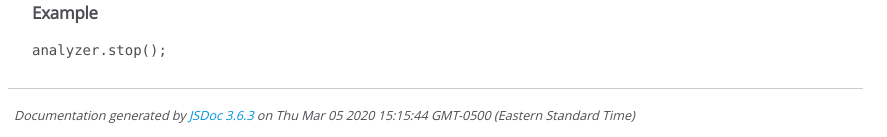
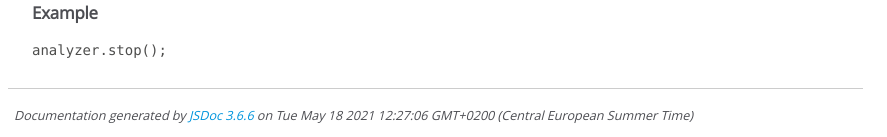
Before and after one commit to meyda/meyda, a Jekyll site: the page docs/reference/MeydaAnalyzer.html, which Jekyll copies as it is, in a window 1280 px wide and 900 px high, scrolled down 1582 px. Shown: the part 760-897 px from the top of the window, without its empty margins (0-887 px from the left). Built offline with Jekyll 4.4.1, drawn with Linux system fonts in a browser that asks for light colours.

Commit message:
docs(reference): regenerate reference docs to update line number

```diff
--- a/docs/reference/MeydaAnalyzer.html
+++ b/docs/reference/MeydaAnalyzer.html
@@ -879,7 +879,7 @@ were set upon construction in the options parameter.</td>
 <br class="clear">
 
 <footer>
-    Documentation generated by <a href="https://github.com/jsdoc/jsdoc">JSDoc 3.6.3</a> on Thu Mar 05 2020 15:15:44 GMT-0500 (Eastern Standard Time)
+    Documentation generated by <a href="https://github.com/jsdoc/jsdoc">JSDoc 3.6.6</a> on Tue May 18 2021 12:27:06 GMT+0200 (Central European Summer Time)
 </footer>
 
 <script> prettyPrint(); </script>
--- a/docs/reference/index.html
+++ b/docs/reference/index.html
@@ -75,7 +75,7 @@ $ bundle exec jekyll serve
 <br class="clear">
 
 <footer>
-    Documentation generated by <a href="https://github.com/jsdoc/jsdoc">JSDoc 3.6.3</a> on Thu Mar 05 2020 15:15:44 GMT-0500 (Eastern Standard Time)
+    Documentation generated by <a href="https://github.com/jsdoc/jsdoc">JSDoc 3.6.6</a> on Tue May 18 2021 12:27:06 GMT+0200 (Central European Summer Time)
 </footer>
 
 <script> prettyPrint(); </script>
--- a/docs/reference/main.js.html
+++ b/docs/reference/main.js.html
@@ -359,7 +359,7 @@ if (typeof window !== 'undefined') window.Meyda = Meyda;
 <br class="clear">
 
 <footer>
-    Documentation generated by <a href="https://github.com/jsdoc/jsdoc">JSDoc 3.6.3</a> on Thu Mar 05 2020 15:15:44 GMT-0500 (Eastern Standard Time)
+    Documentation generated by <a href="https://github.com/jsdoc/jsdoc">JSDoc 3.6.6</a> on Tue May 18 2021 12:27:06 GMT+0200 (Central European Summer Time)
 </footer>
 
 <script> prettyPrint(); </script>
--- a/docs/reference/meyda-wa.js.html
+++ b/docs/reference/meyda-wa.js.html
@@ -232,7 +232,7 @@ export class MeydaAnalyzer {
 <br class="clear">
 
 <footer>
-    Documentation generated by <a href="https://github.com/jsdoc/jsdoc">JSDoc 3.6.3</a> on Thu Mar 05 2020 15:15:44 GMT-0500 (Eastern Standard Time)
+    Documentation generated by <a href="https://github.com/jsdoc/jsdoc">JSDoc 3.6.6</a> on Tue May 18 2021 12:27:06 GMT+0200 (Central European Summer Time)
 </footer>
 
 <script> prettyPrint(); </script>
--- a/docs/reference/module-meyda-Meyda.html
+++ b/docs/reference/module-meyda-Meyda.html
@@ -1318,7 +1318,7 @@ const features = meyda.extract(['zcr', 'spectralCentroid'], signal);</code></pre
 <br class="clear">
 
 <footer>
-    Documentation generated by <a href="https://github.com/jsdoc/jsdoc">JSDoc 3.6.3</a> on Thu Mar 05 2020 15:15:44 GMT-0500 (Eastern Standard Time)
+    Documentation generated by <a href="https://github.com/jsdoc/jsdoc">JSDoc 3.6.6</a> on Tue May 18 2021 12:27:06 GMT+0200 (Central European Summer Time)
 </footer>
 
 <script> prettyPrint(); </script>
--- a/docs/reference/module-meyda.html
+++ b/docs/reference/module-meyda.html
@@ -889,7 +889,7 @@ A Web Audio ScriptProcessorNode
 <br class="clear">
 
 <footer>
-    Documentation generated by <a href="https://github.com/jsdoc/jsdoc">JSDoc 3.6.3</a> on Thu Mar 05 2020 15:15:44 GMT-0500 (Eastern Standard Time)
+    Documentation generated by <a href="https://github.com/jsdoc/jsdoc">JSDoc 3.6.6</a> on Tue May 18 2021 12:27:06 GMT+0200 (Central European Summer Time)
 </footer>
 
 <script> prettyPrint(); </script>
```
Also changed, not shown: other parts of docs/reference/MeydaAnalyzer.html (+1 -1 lines).
